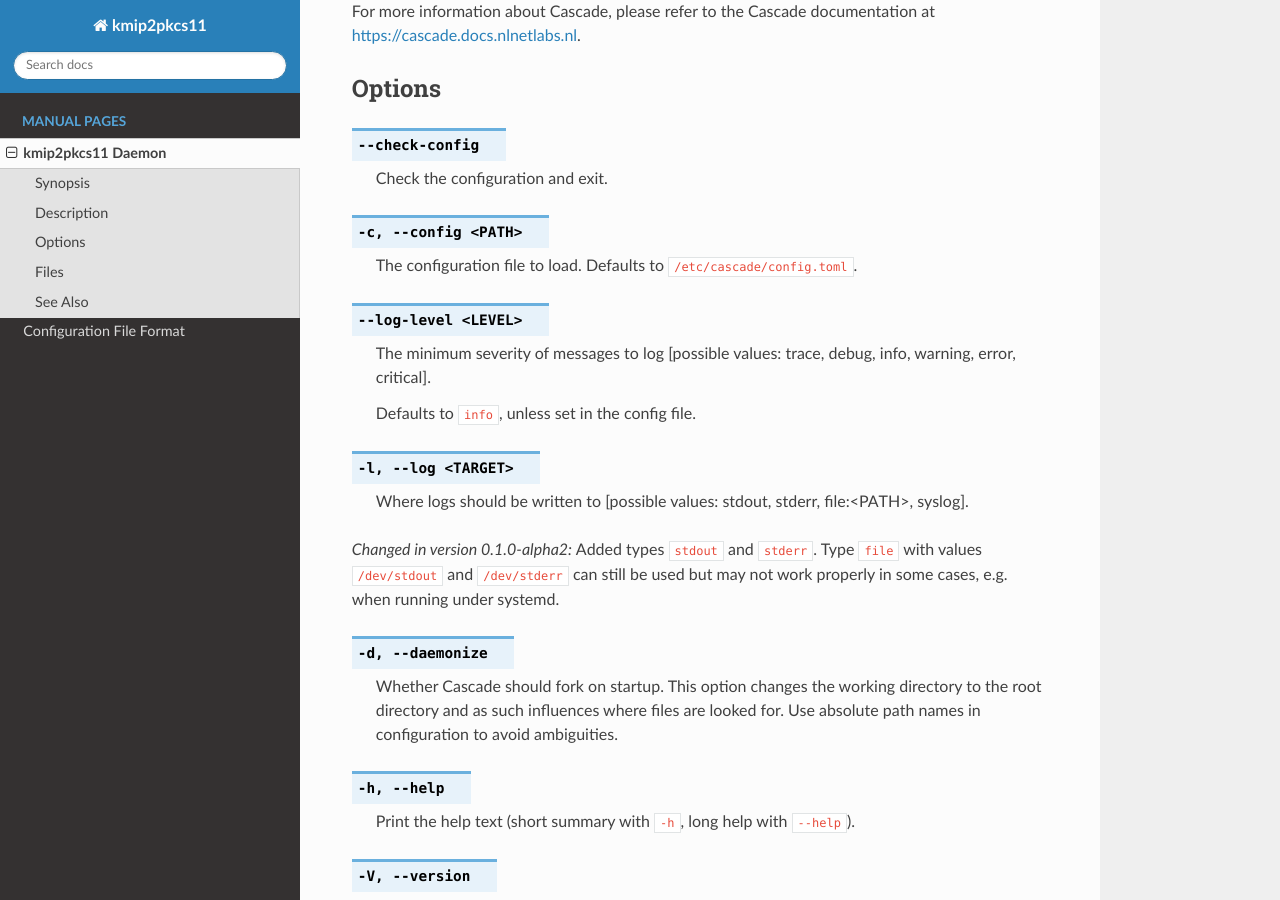
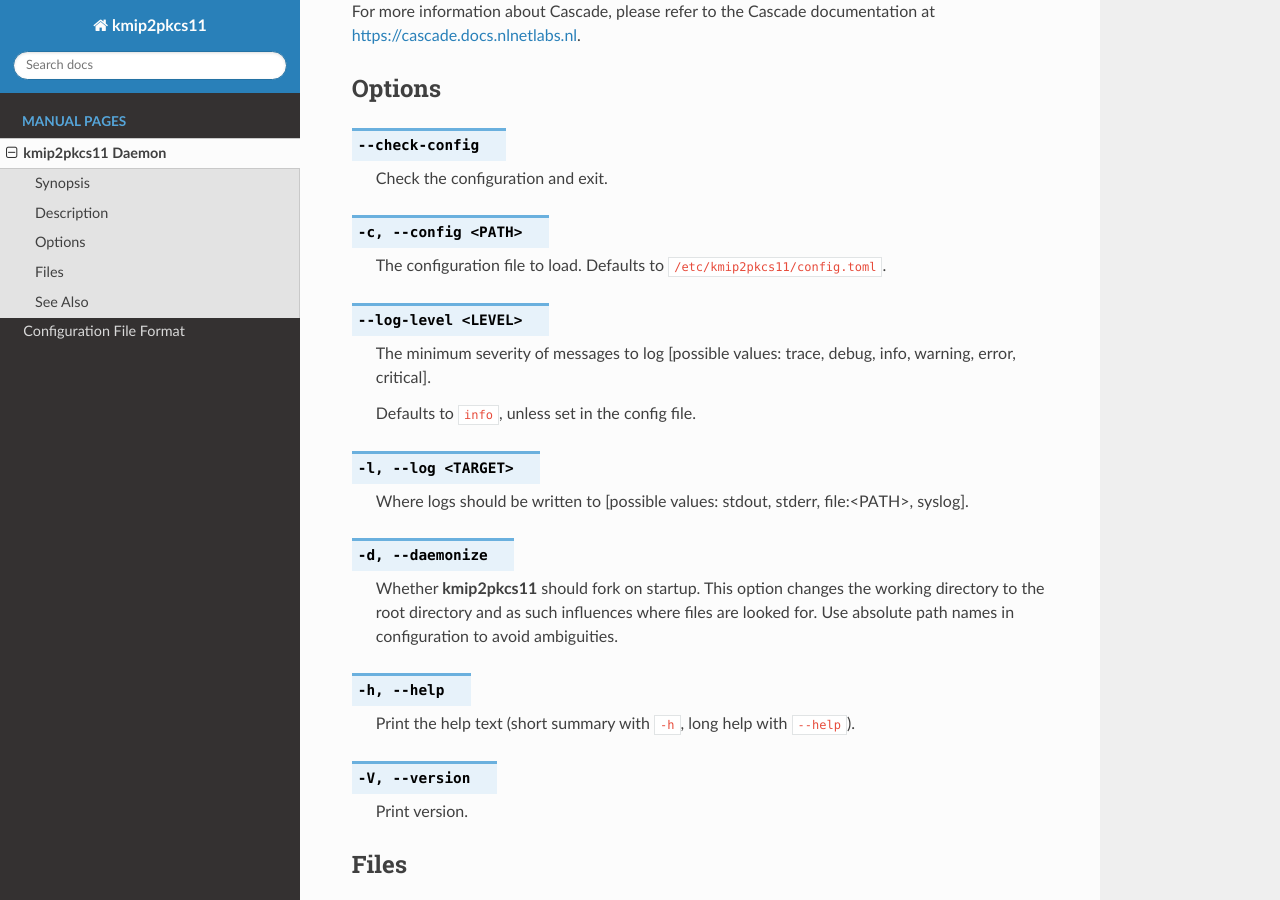
Before and after one commit to NLnetLabs/kmip2pkcs11, a Sphinx documentation site: the page built from doc/manual/source/man/kmip2pkcs11.rst, in a window 1280 px wide and 900 px high, scrolled down 393 px. Built offline with Sphinx 7.4.7 and the Read the Docs theme 3.1.0, drawn with Linux system fonts in a browser that asks for light colours.

Commit message:
Minor corrections.

```diff
--- a/doc/manual/source/man/kmip2pkcs11.rst
+++ b/doc/manual/source/man/kmip2pkcs11.rst
@@ -32,7 +32,7 @@
 .. option:: -c, --config <PATH>
 
           The configuration file to load. Defaults to
-          ``/etc/cascade/config.toml``.
+          ``/etc/kmip2pkcs11/config.toml``.
 
 .. option:: --log-level <LEVEL>
 
@@ -46,15 +46,10 @@
           Where logs should be written to [possible values: stdout, stderr,
           file:<PATH>, syslog].
 
-.. versionchanged:: 0.1.0-alpha2
-   Added types ``stdout`` and ``stderr``. Type ``file`` with values ``/dev/stdout``
-   and ``/dev/stderr`` can still be used but may not work properly in some
-   cases, e.g. when running under systemd.
-
 .. option:: -d, --daemonize
 
-          Whether Cascade should fork on startup. This option changes the
-          working directory to the root directory and as such influences
+          Whether **kmip2pkcs11** should fork on startup. This option changes
+          the working directory to the root directory and as such influences
           where files are looked for. Use absolute path names in configuration
           to avoid ambiguities.
 
```
